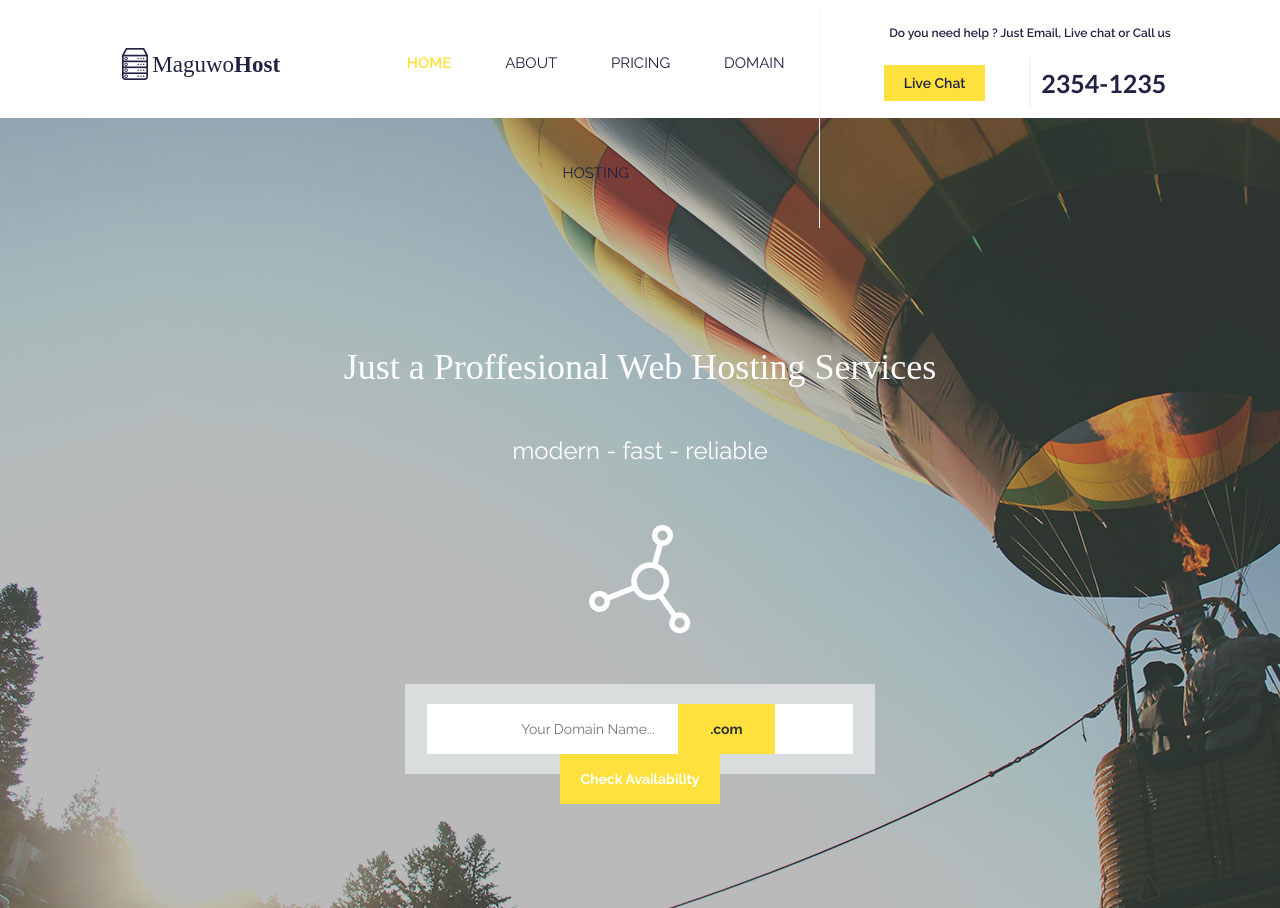
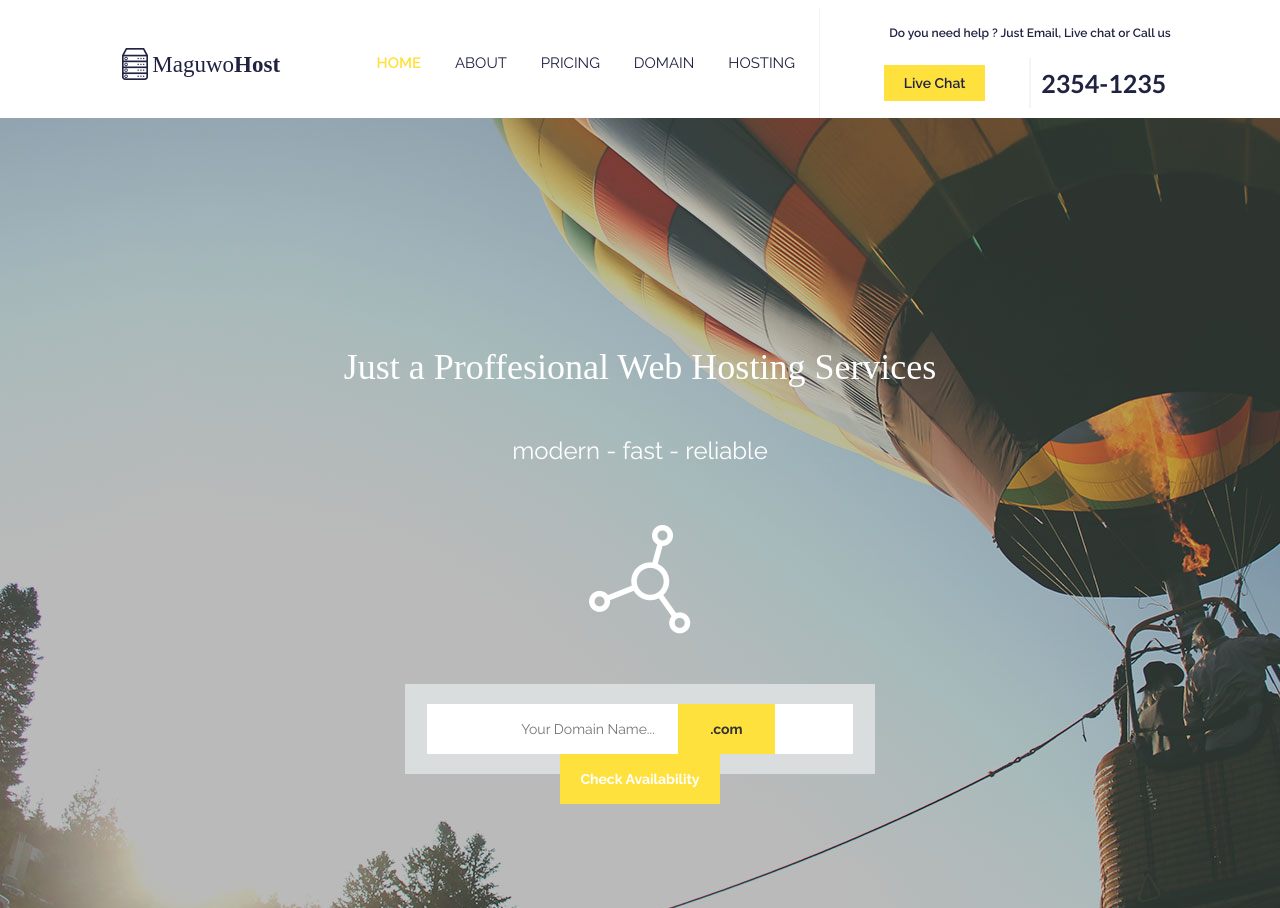
Before and after one commit to sapolginkirill/sapolginkirill.github.io, a PHP site: page / in a window 1280 px wide. Run offline with PHP 8.4, Linux system fonts and the light colour scheme.

Commit message:
Add files via upload

```diff
--- a/lesson_9/css/style.css
+++ b/lesson_9/css/style.css
@@ -55,7 +55,7 @@ header{
 	font-family: 'Raleway', sans-serif;
 	display: inline-block;
 	margin: 0rem 2rem;
-	margin-left: 3rem;
+	margin-left: 1rem;
 	text-transform: uppercase;
 }
 .nav__ul__li a:hover{
```
